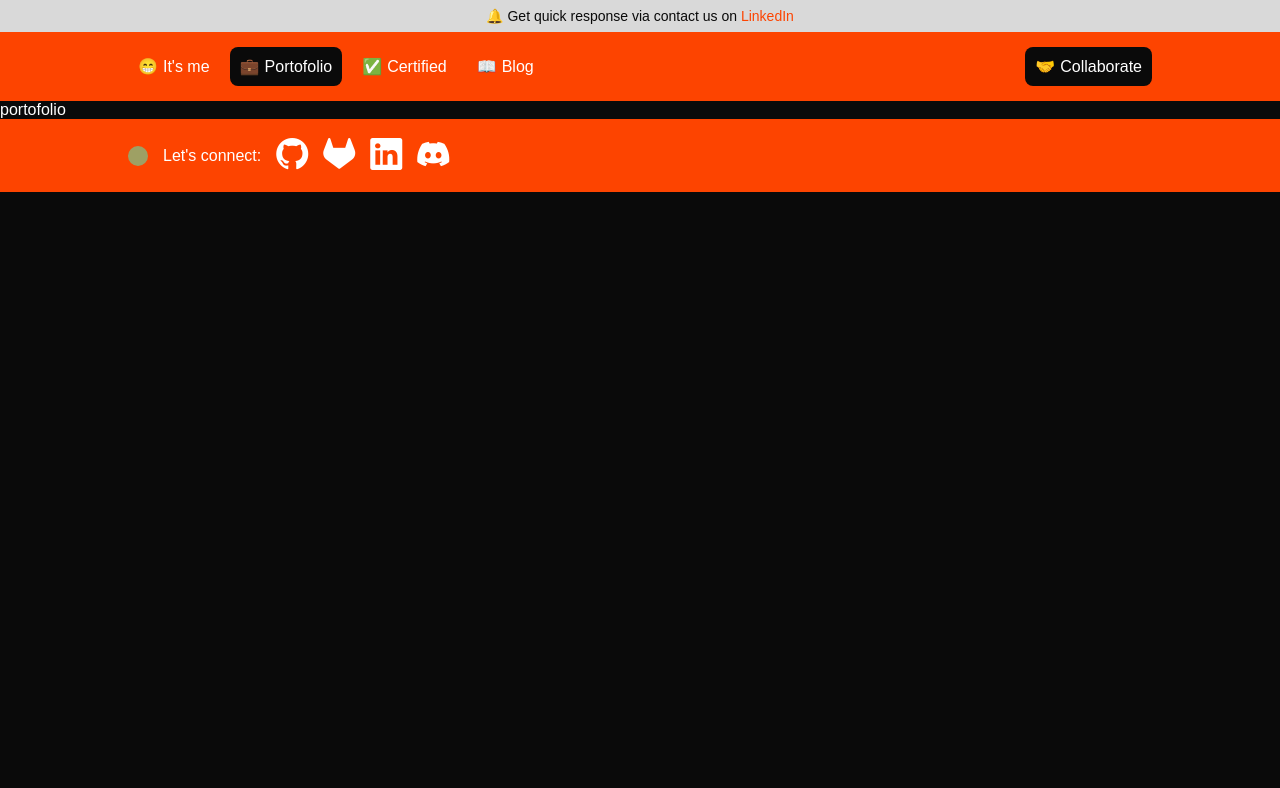
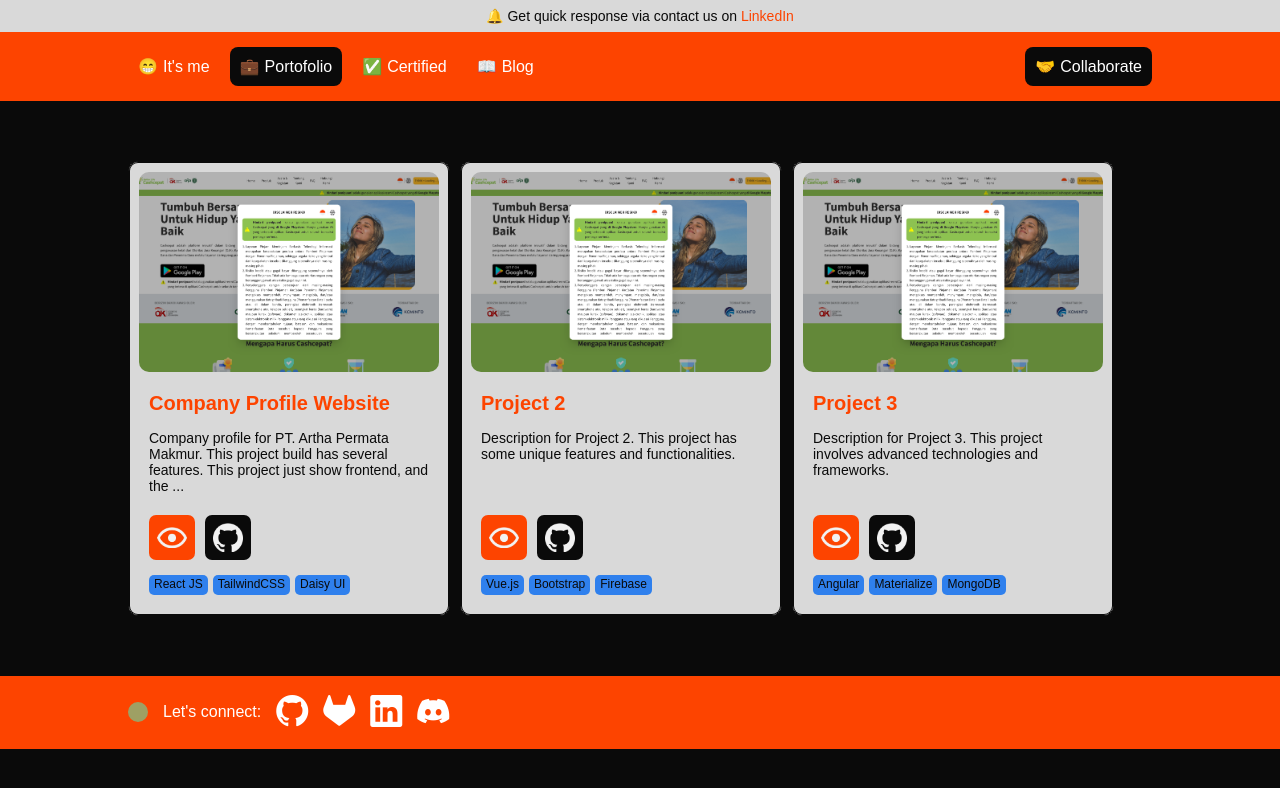
Before and after one commit to Aramdhann/personal-web, a Vue app: page /portofolio in a window 1280 px wide. Shown: the top 788 px of the page. Built offline with nearby package versions, Linux system fonts and the light colour scheme; a web font is replaced by a local one.

Commit message:
add new page portofolio

```diff
--- a/src/views/PortofolioView.vue
+++ b/src/views/PortofolioView.vue
@@ -1 +1,20 @@
-<template>portofolio</template>
+<script setup>
+import FeaturedProjectItem from '@/components/FeaturedProjectItem.vue'
+</script>
+
+<template>
+  <div class="container project-list">
+    <FeaturedProjectItem/>
+  </div>
+</template>
+
+<style scoped>
+.container {
+  margin-top: 50px;
+  margin-bottom: 50px;
+}
+
+.project-list {
+  flex-wrap: wrap;
+}
+</style>
```
